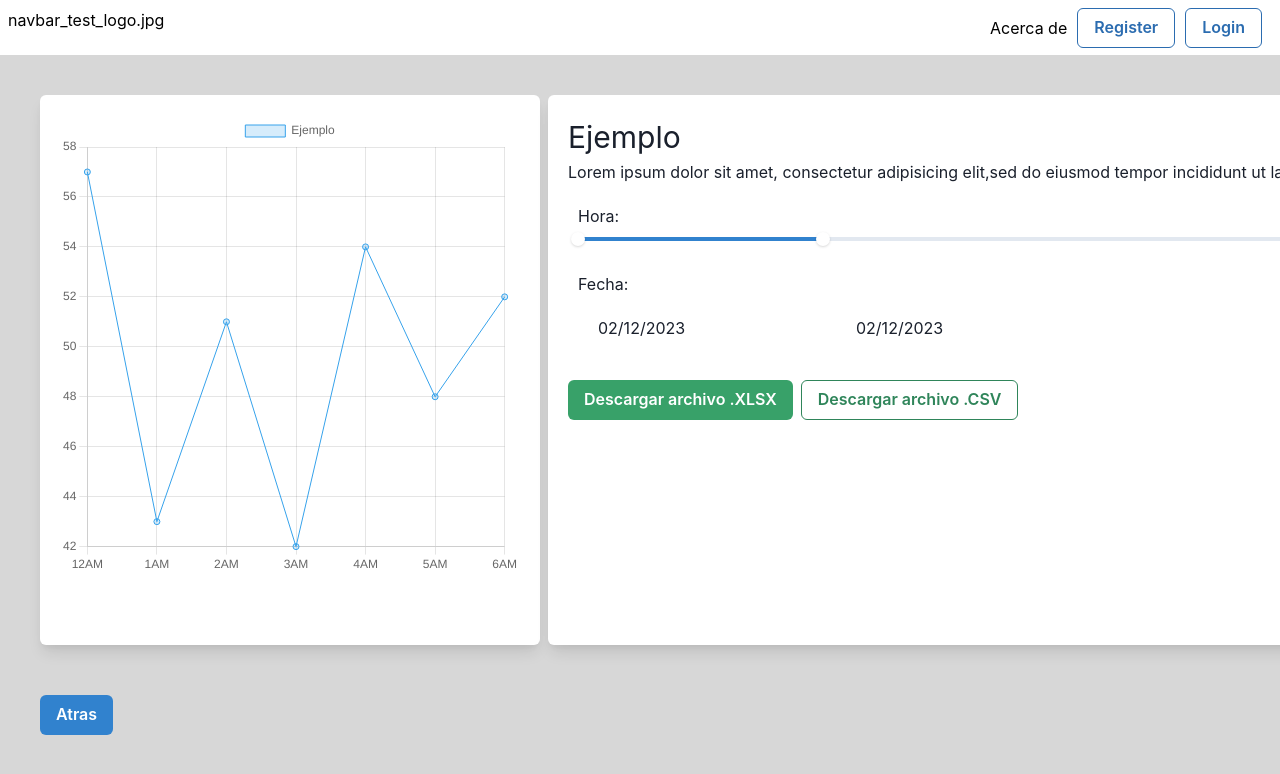
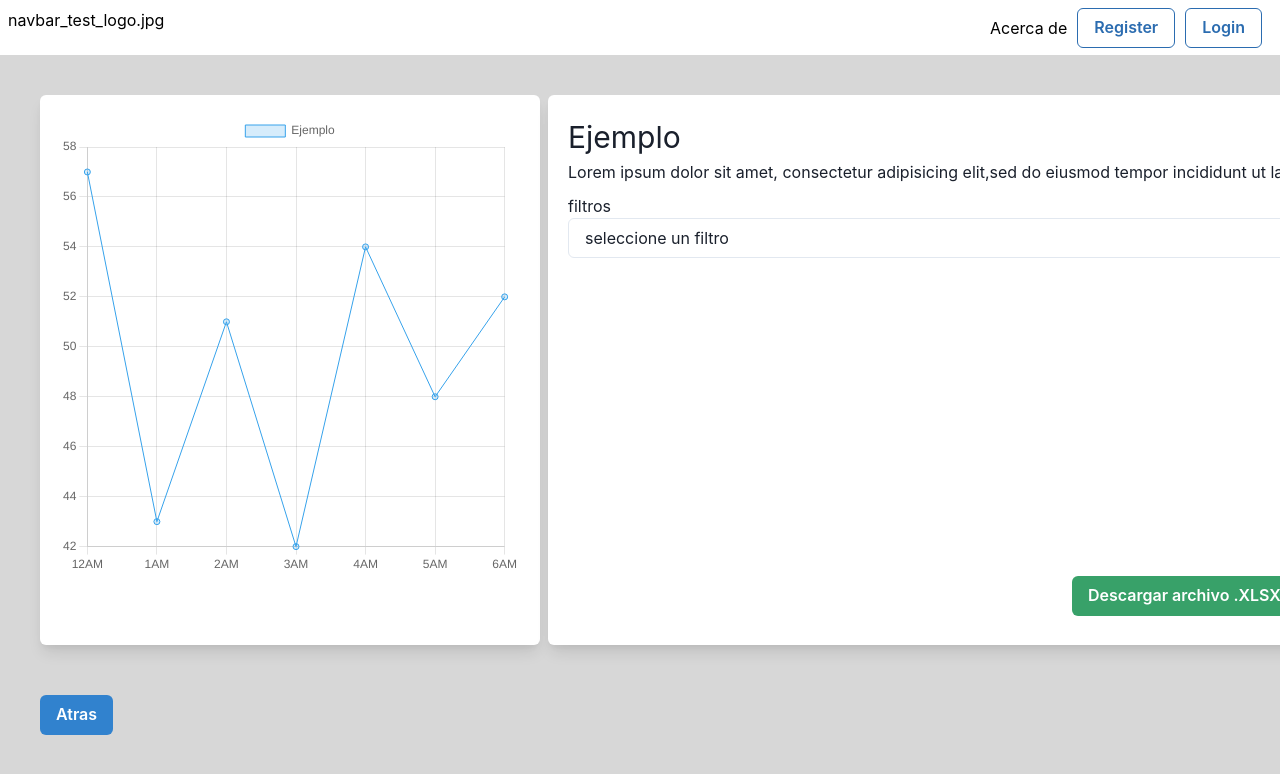
Before and after one commit to panconpan99/imar_front, a React (Create React App) app: page /Board2 in a window 1280 px wide. Shown: the top 774 px of the page. Built offline with nearby package versions, Linux system fonts and the light colour scheme.

Commit message:
Fix: added more compronets, change style of board1 and 2

```diff
--- a/src/components/Dash.jsx
+++ b/src/components/Dash.jsx
@@ -7,8 +7,8 @@ const Dash = ({ datos, tipo ,unit}) => {
   const canvasRef = useRef(null);
   const [ChartData, setChartData] = useState(null);
 
-  useEffect(() => {
-    const chart = new Chart(canvasRef.current, {
+  useEffect((ChartData) => {
+    ChartData = new Chart(canvasRef.current, {
       type: "line",
       data: {
         labels: [
@@ -47,9 +47,9 @@ const Dash = ({ datos, tipo ,unit}) => {
       },
     });
 
-    setChartData(chart);
+    setChartData(ChartData);
     return () => {
-      chart.destroy();
+      ChartData.destroy();
     };
   }, [datos,tipo,unit]);
 
--- /dev/null
+++ b/src/components/Selection.jsx
@@ -0,0 +1,102 @@
+import React from "react";
+import { useState } from "react";
+import {
+  Box,
+  Select,
+  RangeSlider,
+  RangeSliderTrack,
+  RangeSliderFilledTrack,
+  RangeSliderThumb,
+  HStack,
+} from "@chakra-ui/react";
+import DatePicker from "react-datepicker";
+import "react-datepicker/dist/react-datepicker.css";
+
+const Selection = () => {
+  const [startDate, setStartDate] = useState(new Date());
+  const [EndDate, setEndDate] = useState(new Date());
+  const [selectedOption, setSelectedOption] = useState(null);
+
+  const handleOptionChange = (event) => {
+    setSelectedOption(event.target.value);
+  };
+  const statesselector = (selectedOption) => {
+    let page1 = "";
+    let page2 = "";
+    let page3 = "";
+    if (
+      selectedOption === "today" ||
+      selectedOption === "yesterday" ||
+      selectedOption === "Custom"
+    ) {
+      page1 = (
+        <Box pb={"20px"}>
+          Hora:
+          <RangeSlider
+            defaultValue={[0, 6]}
+            min={0}
+            max={23}
+            step={1}
+            onChangeEnd={(value) => console.log(value)}
+          >
+            <RangeSliderTrack>
+              <RangeSliderFilledTrack />
+            </RangeSliderTrack>
+            <RangeSliderThumb boxSize={6} index={0} />
+            <RangeSliderThumb boxSize={6} index={1} />
+          </RangeSlider>
+        </Box>
+      );
+    }if (selectedOption === "Custom") {
+      page2 = (
+        <Box>
+          Fecha:
+          <HStack p="20px" spacing={"5px"}>
+            <Box>
+              Fecha inicio
+            <DatePicker
+              selected={startDate}
+              onChange={(startDate) => setStartDate(startDate)}
+              placeholder="inicio"
+            />
+            </Box>
+            <Box>
+              Fecha final
+            <DatePicker
+              selected={EndDate}
+              onChange={(EndDate) => setEndDate(EndDate)}
+              placeholder="final"
+            />
+            </Box>
+          </HStack>
+        </Box>
+      );
+    }
+    if (selectedOption ==="week" || selectedOption ==="month" || selectedOption ==="year" || selectedOption === null) {
+      page3 =(
+        <Box pb={"150px"}></Box>
+      );
+    }
+    const page = [page1, page2, page3];
+    return page;
+  };
+  return (
+    <>
+      <Box>
+        <Select
+          onChange={handleOptionChange}
+          placeholder="seleccione un filtro"
+        >
+          <option value="today">Hoy</option>
+          <option value="yesterday">Ayer</option>
+          <option value="week">Esta semana</option>
+          <option value="month">Este mes</option>
+          <option value="year">Este año</option>
+          <option value="Custom">Mas opciones</option>
+        </Select>
+      </Box>
+      <Box pt={"10px"}>{statesselector(selectedOption)}</Box>
+    </>
+  );
+};
+export default Selection;
--- a/src/pages/board1.jsx
+++ b/src/pages/board1.jsx
@@ -1,6 +1,6 @@
 import React from "react";
 import { Box, Button, HStack, Portal } from "@chakra-ui/react";
-import { InfoIcon } from "@chakra-ui/icons";
+import { InfoIcon, CheckIcon, CloseIcon } from "@chakra-ui/icons";
 import { useNavigate } from "react-router-dom";
 import Dash from "../components/Dash";
 import GetData from "../components/GetData";
@@ -79,7 +79,12 @@ const Board1 = () => {
               </Portal>
             </Popover>
             <Dash datos={data1} tipo="solubilidad del agua" unit="hour" />
-            <Box p="20px">Registro actual : {data1.slice(-1)}</Box>
+            <HStack>
+              <Box p="20px">Registro actual : {data1.slice(-1)}</Box>
+              <Box p="20px" pt={"25px"}>
+                Estado: {data1.slice(-1) < 50 ? <CheckIcon color={"green"} boxSize="2em"/> : <CloseIcon color={"red"} boxSize="2em"/>}
+              </Box>
+            </HStack>
           </Box>
           <Box sx={dashstyle}>
             <Popover>
@@ -114,7 +119,12 @@ const Board1 = () => {
               </Portal>
             </Popover>
             <Dash datos={data2} tipo="marejada" unit="hour" />
-            <Box p={"20px"}>Registro actual : {data2.slice(-1)}</Box>
+            <HStack>
+              <Box p="20px">Registro actual : {data2.slice(-1)}</Box>
+              <Box p="20px" pt={"25px"}>
+                Estado: {data2.slice(-1) < 50 ?<CheckIcon color={"green"} boxSize="2em"/> : <CloseIcon color={"red"} boxSize="2em"/>}
+              </Box>
+            </HStack>
           </Box>
 
           <Box sx={dashstyle}>
@@ -150,7 +160,12 @@ const Board1 = () => {
               </Portal>
             </Popover>
             <Dash datos={data3} tipo="fosfato" unit="hour" />
-            <Box p={"20px"}>Registro actual : {data3.slice(-1)}</Box>
+            <HStack>
+              <Box p="20px">Registro actual : {data3.slice(-1)}</Box>
+              <Box p="20px" pt={"25px"}>
+                Estado: {data3.slice(-1) < 50 ? <CheckIcon color={"green"} boxSize="2em"/> : <CloseIcon color={"red"} boxSize="2em"/>}
+              </Box>
+            </HStack>
           </Box>
 
           <Box sx={dashstyle}>
@@ -186,7 +201,12 @@ const Board1 = () => {
               </Portal>
             </Popover>
             <Dash datos={data4} tipo="temperatura" unit="hour" />
-            <Box p={"20px"}>Registro actual : {data4.slice(-1)}</Box>
+            <HStack>
+              <Box p="20px">Registro actual : {data4.slice(-1)}</Box>
+              <Box p="20px" pt={"25px"}>
+                Estado: {data4.slice(-1) < 50 ? <CheckIcon color={"green"} boxSize="2em"/> : <CloseIcon color={"red"} boxSize="2em"/>}
+              </Box>
+            </HStack>
           </Box>
         </HStack>
       </Box>
--- a/src/pages/board2.jsx
+++ b/src/pages/board2.jsx
@@ -1,31 +1,26 @@
 import React from "react";
-import { useState } from "react";
 import { useNavigate } from "react-router-dom";
 import { Box, Button, HStack, Flex, Text } from "@chakra-ui/react";
-import {
-  RangeSlider,
-  RangeSliderTrack,
-  RangeSliderFilledTrack,
-  RangeSliderThumb,
-} from "@chakra-ui/react";
 import Dash from "../components/Dash";
 import GetData from "../components/GetData";
-import DatePicker from "react-datepicker";
+import Selection from "../components/Selection";
+
 import "react-datepicker/dist/react-datepicker.css";
 //to do list:
 //eliminar el acordeon (done)
 //hacer mas interactivo el board
-//buscar una manera de elegir un dia y mes
+//buscar una manera de elegir un dia y mes (done)
+//hacer que la hora muestre la hora
 //descargas
 const Board2 = () => {
   const unit = "hour";
   const datos = GetData();
   const Navigate = useNavigate();
-  const [startDate, setStartDate] = useState(new Date());
-  const [EndDate, setEndDate] = useState(new Date());
+
   const HandleButtonClick = () => {
     Navigate("/board");
   };
+
   const dashstyle = {
     p: "20px",
     h: "550px",
@@ -33,6 +28,7 @@ const Board2 = () => {
     rounded: "md",
     bg: "#FFFFFF",
   };
+
   return (
     <>
       <Flex p={10}>
@@ -40,7 +36,7 @@ const Board2 = () => {
           <Box sx={dashstyle} w="500px">
             <Dash datos={datos} tipo={"Ejemplo"} unit={unit} />
           </Box>
-          <Box sx={dashstyle} w={"1000px"}>
+          <Box sx={dashstyle} w={"62rem"}>
             <Box>
               <Text fontSize={30}>Ejemplo</Text>
             </Box>
@@ -50,32 +46,14 @@ const Board2 = () => {
                 eiusmod tempor incididunt ut labore et dolore.
               </Text>
             </Box>
-            <Box p={"10px"}>
-              Hora:
-              <RangeSlider aria-label={['min','max']} min={0} max={23} step={1} defaultValue={[0, 6]} >
-                <RangeSliderTrack>
-                  <RangeSliderFilledTrack/>
-                </RangeSliderTrack>
-                <RangeSliderThumb index={0}/>
-                <RangeSliderThumb index={1}/>
-              </RangeSlider>
+            <Box>
+              filtros
             </Box>
-            <Box p={"10px"}>
-              Fecha:
-              <HStack p="20px" spacing={"10px"}>
-                <DatePicker
-                  selected={startDate}
-                  onChange={(date) => setStartDate(date)}
-                  placeholder="inicio"
-                />
-                <DatePicker
-                  selected={EndDate}
-                  onChange={(date) => setEndDate(date)}
-                  placeholder="final"
-                />
-              </HStack>
+            <Box>
+              <Selection/>
             </Box>
-            <HStack pt={"10px"}>
+
+            <HStack position={"fixed"} top={"36em"} left={"67em"}>
               <Button colorScheme={"green"} variant="solid">
                 Descargar archivo .XLSX
               </Button>
```
